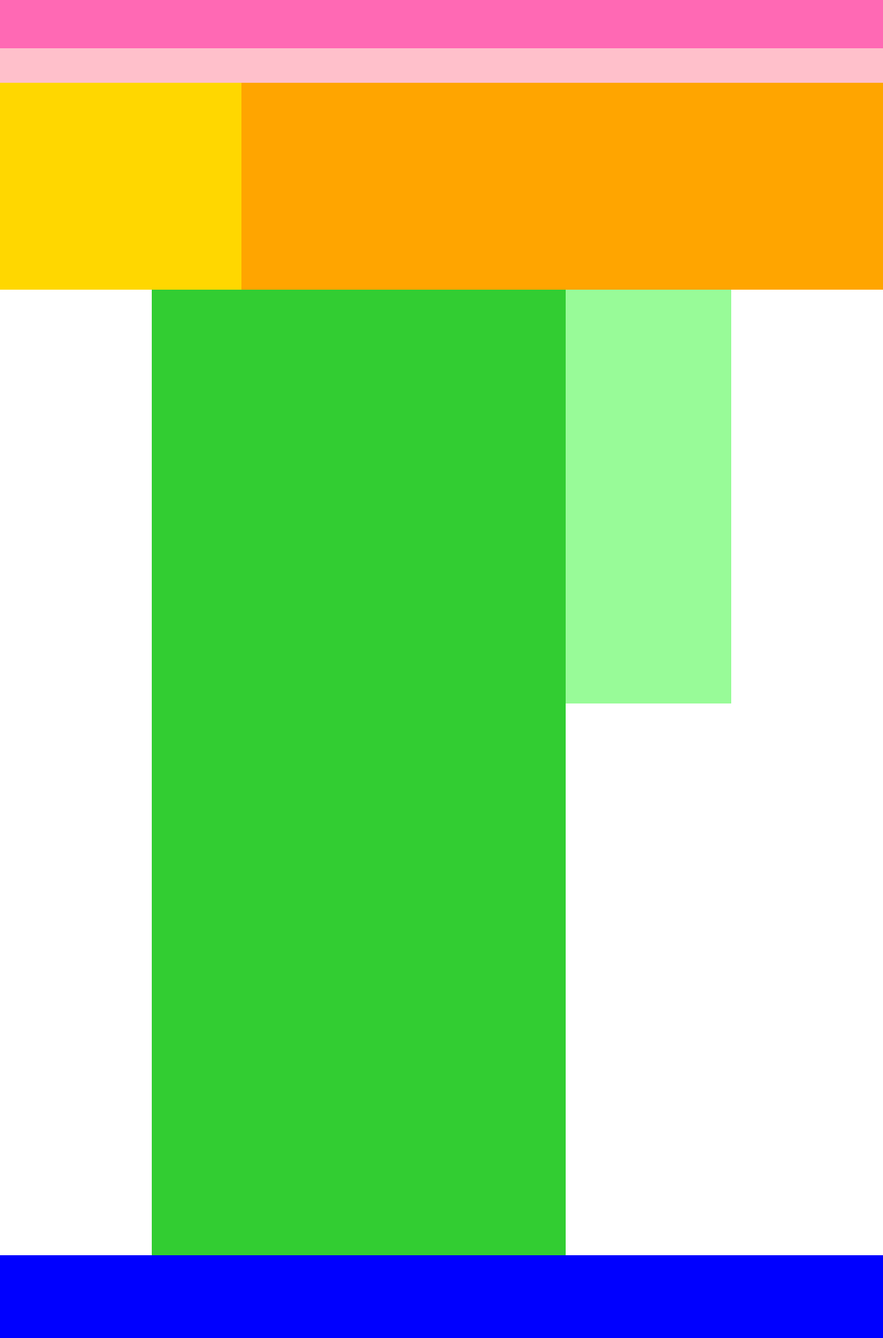
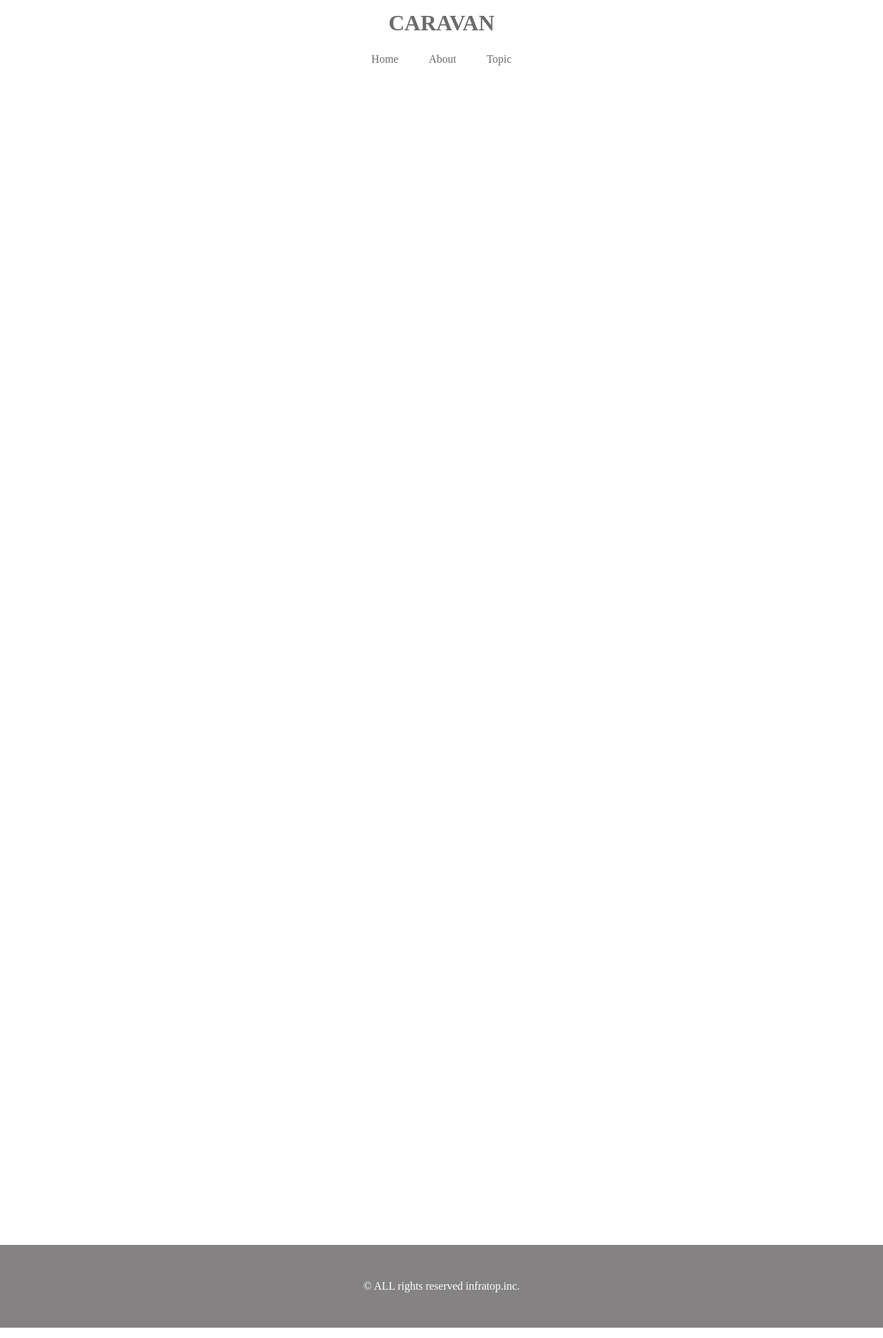
Before and after one commit to suzuki211/2html, a plain HTML site: page caravan/index.html in a window 1280 px wide. Shown: the whole page at 69% size. Drawn offline with Linux system fonts and the light colour scheme.

Commit message:
(finish)2-5

```diff
--- a/caravan/index.html
+++ b/caravan/index.html
@@ -1,16 +1,30 @@
 <!DOCTYPE html>
-<html lang="jp">
+<html lang="ja">
   <head>
-    <meta charset="UTF=8"/>
-    <link rel="stylesheet"href="style.css"/>
+    <meta charset="UTF-8" />
+    <link rel="stylesheet" href="style.css" />
     <title>CARAVAN</title>
   </head>
 
   <body>
-    <div class="header">
-      <div class="header-top"></div>
-      <div class="header-bottom"></div>
-    </div>
+
+    <header>
+      <h1 class="heading">
+        <a href="index.html">
+         CARAVAN
+        </a>
+      </h1>
+    </header>
+
+    <nav>
+      <ul class="nav-list">
+        <li class="nav-list-item">
+          <a href="index.html">Home</a>
+        </li>
+        <li class="nav-list-item">About</li>
+        <li class="nav-list-item">Topic</li>
+      </ul>
+    </nav>
 
     <div class="main-visual">
       <div class="main-visual-content"></div>
@@ -21,7 +35,11 @@
       <div class="sidebar"></div>
     </div>
 
-    <div class="footer"></div>
+    <footer>
+      <p class="footer-text">© ALL rights reserved infratop.inc.</p>
+    </footer>
+
+   <nav>
 
   </body>
 </html>
--- a/caravan/style.css
+++ b/caravan/style.css
@@ -2,41 +2,47 @@
   margin: 0;
   padding: 0;
   box-sizing: border-box;
+  color: #6c6b6b;
 }
 
-.header {
-  width: 100%;
-  height: 120px;
-  background-color: red;
+a {
+  text-decoration: none;
 }
 
-.header-top {
-  width: 100%;
-  height: 70px;
-  background-color: hotpink;
+header {
+  width: 90%;
+  padding: 15px 0;
+  margin: 0 auto;
+  text-align: center;
 }
 
-.header-bottom {
-  width: 100%;
-  height: 50px;
-  background-color: pink;
+header.heading {
+  font-size: 32px;
+}
+
+.nav-list {
+  text-align: center;
+  padding: 10px 0;
+  margin: 0 auto;
+}
+
+.nav-list-item {
+  list-style: square;
+  display: inline-block;
+  margin: 0 20px;
 }
 
 .main-visual {
   width: 100%;
   height: 300px;
-  background-color: orange;
 }
-
 .main-visual-content {
   width: 350px;
   height: 300px;
-  background-color: gold;
 }
 
 .main {
   width: 840px;
-  height: 1400px;
   display: flex;
   justify-content: center;
   margin: 0 auto;
@@ -45,17 +51,21 @@
 .blog {
   width: 600px;
   height: 1400px;
-  background-color: limegreen;
 }
 
 .sidebar {
   width: 240px;
-  height: 600px;
-  background-color: palegreen;
+  height: 1400px;
 }
 
-.footer {
+footer {
   width: 100%;
   height: 120px;
-  background-color: blue;
+  text-align: center;
+  line-height: 120px;
+  background-color: #848282;
 }
+
+.footer-text {
+  color: #fff;
+}
--- /dev/null
+++ b/caravan/演習2-5/chapter5_exercise.css
@@ -0,0 +1,115 @@
+* {
+  margin: 0;
+  padding: 0;
+  box-sizing: border-box;
+}
+
+header {
+  width: 100%;
+  margin: 0px;
+  padding: 20px 0;
+  text-align: center;
+}
+
+.nav-list {
+  margin: 0;
+  padding: 0;
+  text-align: center;
+  border-bottom: 1px solid grey;
+  border-top: 1px solid grey;
+}
+
+.nav-list-item {
+  display: inline-block;
+  margin: 15px 20px;
+}
+
+main {
+  width: 800px;
+  margin: 50px auto;
+  padding: 0px;
+  display: flex;
+  flex-wrap: wrap;
+}
+
+.box1 {
+  width: 200px;
+  height: 200px;
+  background-color: #e6ffe9;
+}
+
+.box2 {
+  width: 200px;
+  height: 200px;
+  background-color: #cbffd3;
+}
+
+.box3 {
+  width: 200px;
+  height: 200px;
+  background-color: #aeffbd;
+}
+
+.box4 {
+  width: 200px;
+  height: 200px;
+  background-color: #93ffab;
+}
+
+.box5 {
+  width: 200px;
+  height: 200px;
+  background-color: #f3ffd8;
+}
+
+.box6 {
+  width: 200px;
+  height: 200px;
+  background-color: #edffbe;
+}
+
+.box7 {
+  width: 200px;
+  height: 200px;
+  background-color: #e9ffa5;
+}
+
+.box8 {
+  width: 200px;
+  height: 200px;
+  background-color: #e4ff8d;
+}
+
+.box9 {
+  width: 200px;
+  height: 200px;
+  background-color: #e9ffa5;
+}
+
+.box10 {
+  width: 200px;
+  height: 200px;
+  background-color: #bad3ff;
+}
+
+.box11 {
+  width: 200px;
+  height: 200px;
+  background-color: #a4c6ff;
+}
+
+.box12 {
+  width: 200px;
+  height: 200px;
+  background-color: #8eb8ff;
+}
+
+footer {
+  height: 120px;
+  padding: 60px 0;
+  background-color: grey;
+}
+
+.footer-text {
+  text-align: center;
+}
--- /dev/null
+++ b/caravan/確認2-5/確認2-5.css
@@ -0,0 +1,21 @@
+* {
+  margin: 0;
+  padding: 0;
+  box-sizing: border-box;
+}
+
+header {
+  width: 10%;
+}
+
+.headline {
+  font-size: 22px;
+}
+
+nav {
+  text-align: center;
+}
+
+.list {
+  padding-left: 40px;
+}
```
Also changed, not shown: caravan/演習2-5/chapter5_exercise.html (added, +59 -0 lines), caravan/確認2-5/確認2-5.html (added, +23 -0 lines).
